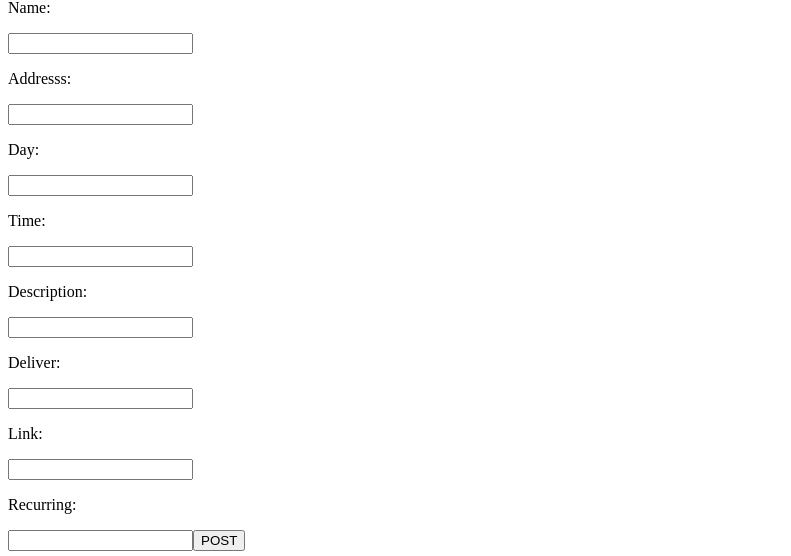
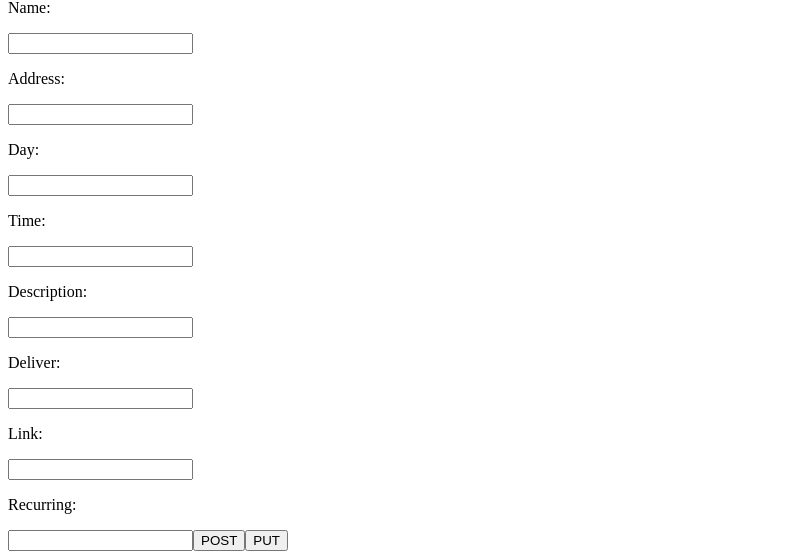
Before and after one commit to marcolla/UDeals, an Angular app in the folder frontend/udealsFrontend/: page /deals in a window 1280 px wide. Shown: the part 540-1096 px from the top of the page, without its empty margins (0-791 px from the left). Built offline with nearby package versions, Linux system fonts and the light colour scheme; no server answers.

Commit message:
put request on front end not working

```diff
--- a/frontend/udealsFrontend/src/app/modules/udeals/udeals.service.ts
+++ b/frontend/udealsFrontend/src/app/modules/udeals/udeals.service.ts
@@ -21,9 +21,14 @@ export class UdealsService {
     })
 
 
-    postDeals = (input) => this.http.post(
-      this.baseUri, input, { headers: this.headers })
+  postDeals = (input) => this.http.post(
+    this.baseUri, input, { headers: this.headers })
+
+
+  putDeals = (input) => this.http.put(
+    this.baseUri, input, { headers: this.headers })
 
 
 
-}
+
+  }
--- a/frontend/udealsFrontend/src/app/views/deals/deals.component.html
+++ b/frontend/udealsFrontend/src/app/views/deals/deals.component.html
@@ -17,7 +17,7 @@
 
   <p>Offer: </p> <input id = "offer" type = "text">
   <p>Name: </p> <input id = "name" type = "text" >
-  <p>Addresss: </p> <input id = "address" type = "text">
+  <p>Address: </p> <input id = "address" type = "text">
   <p>Day: </p> <input id = "day" type = "text">
   <p>Time: </p> <input id = "time" type = "text">
   <p>Description: </p> <input id = "description" type = "text">
@@ -27,5 +27,6 @@
 
 
   <button (click)='postDeal()'> POST </button>
+  <button (click)='postDeal()'> PUT </button>
 
 </div>
```
